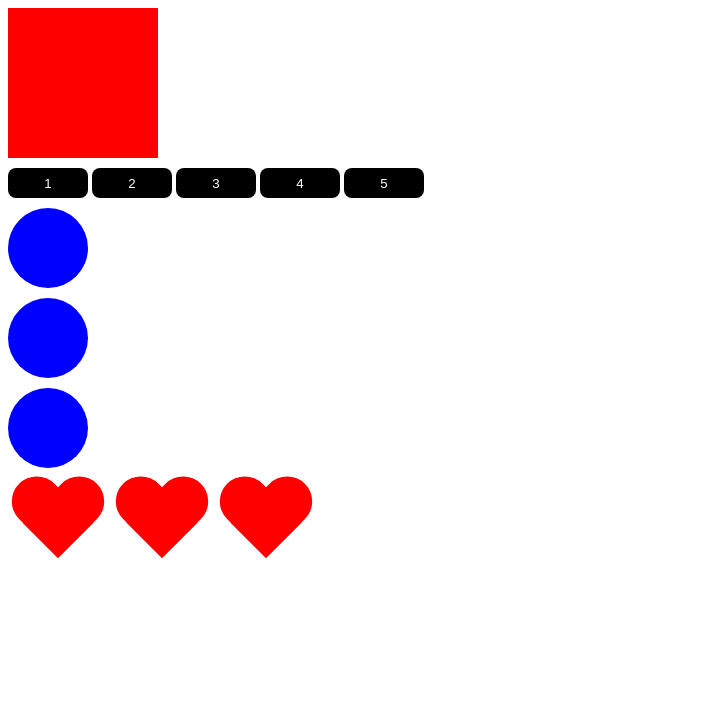
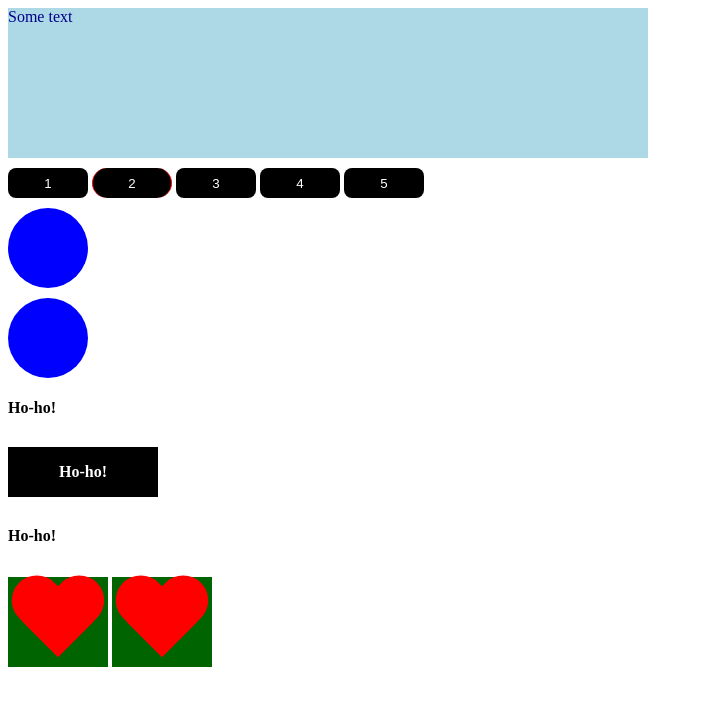
Before and after one commit to SergeyAlekseenkoV/js-react, a plain HTML site: page index.html in a window 1280 px wide. Shown: the whole page, without its empty margins (0-703 px from the left). Drawn offline with Linux system fonts and the light colour scheme.

Commit message:
actions with elements on a page

```diff
--- a/index.html
+++ b/index.html
@@ -7,7 +7,7 @@
 		<link rel="stylesheet" href="css/style.css">
 	</head>
 	<body>
-		<div class="box" id="box"></div>
+		<div class="box" id="box">Some text</div>
 		<button>1</button>
 		<button>2</button>
 		<button>3</button>
--- a/js/script.js
+++ b/js/script.js
@@ -1,23 +1,101 @@
 'use strict';
 
-const box = document.getElementById("box");
-console.log(box);
+// ==== getting elements throught the different methods ==== //
 
-const btns = document.getElementsByTagName('button');
-console.log(btns[1]); // get chosen second button
+// const box = document.getElementById("box");
+// console.log(box);
 
-const circles = document.getElementsByClassName('circle');
-console.log(circles[2]);
+// const btns = document.getElementsByTagName('button');
+// console.log(btns[1]); // get chosen second button
 
-const hearts = document.querySelectorAll('.heart');
+// const circles = document.getElementsByClassName('circle');
+// console.log(circles[2]);
+
+// const hearts = document.querySelectorAll('.heart');
+
+// hearts.forEach(item => {
+//     console.log(item);
+// });
+
+// // returns first element
+// const oneHeart = document.querySelector('.heart');
+// console.log(oneHeart);
+
+// const div = document.querySelector('div');
+// console.log(div); // div #box
+
+
+
+// ==== actions with elements on the page ==== //
+
+// ==== changing style ==== //
+
+const box = document.getElementById('box'),
+      btns = document.getElementsByTagName('button'),
+      circles = document.getElementsByClassName('circle'),
+      hearts = document.querySelectorAll('.heart'),
+      oneHeart = document.querySelector('.heart'),
+      wrapper = document.querySelector('.wrapper');
+      //oneHeart = wrapper.querySelector('.heart');
+
+btns[1].style.borderRadius = "5em";
+btns[1].style.borderInline = "1px";
+btns[1].style.borderInlineColor = "red";
+btns[1].style.borderInlineStyle = "solid";
+
+circles[1].style.backgroundColor = "yellow";
+
+box.style.cssText = "background-color: lightblue;color: darkblue;width: 50vw;";
+
+// for (let i = 0; i < hearts.length; i++) {
+//     hearts[i].style.backgroundColor = "lightgreen";
+// }
 
 hearts.forEach(item => {
-    console.log(item);
+    item.style.backgroundColor = "darkgreen";
 });
 
-// returns first element
-const oneHeart = document.querySelector('.heart');
-console.log(oneHeart);
+// ==== creating elements dynamically ==== //
 
-const div = document.querySelector('div');
-console.log(div);
+const div = document.createElement('div');
+// div.style.cssText = "height: 50px; width: 40vh;background-color: blue;";
+// var text = document.createTextNode('i was here...');
+
+div.classList.add('black');
+// document.body.append(div);
+// document.body.appendChild(div);
+// ==== place element into the end ==== //
+wrapper.append(div);
+// ==== place element to the start ==== //
+wrapper.prepend(div);
+
+// === adding element before === //
+hearts[0].before(div);
+// === old method === //
+// wrapper.insertBefore(div, hearts[0]);
+
+// === adding element after === //
+hearts[0].after(div);
+// === removing of the element .circle === //
+circles[1].remove();
+// === old method === //
+// wrapper.removeChild(hearts[1]);
+
+// === replace element === //
+hearts[0].replaceWith(circles[0]);
+// === old method === //
+// wrapper.replaceChild(circles[0], hearts[0]);
+
+// === adding content dynamically === //
+
+div.innerHTML = '<h4>"Hi there!"</h4>';// whole structure
+
+// div.textContent = "Hello!"; // just content
+
+// insert code before or after
+
+div.insertAdjacentHTML('beforebegin', '<h4>Ho-ho!</h4>');
+
+div.insertAdjacentHTML('afterbegin', '<h4>Ho-ho!</h4>');
+div.insertAdjacentHTML('beforeend', '<h4>Ho-ho!</h4>');
+div.insertAdjacentHTML('afterend', '<h4>Ho-ho!</h4>');
```
